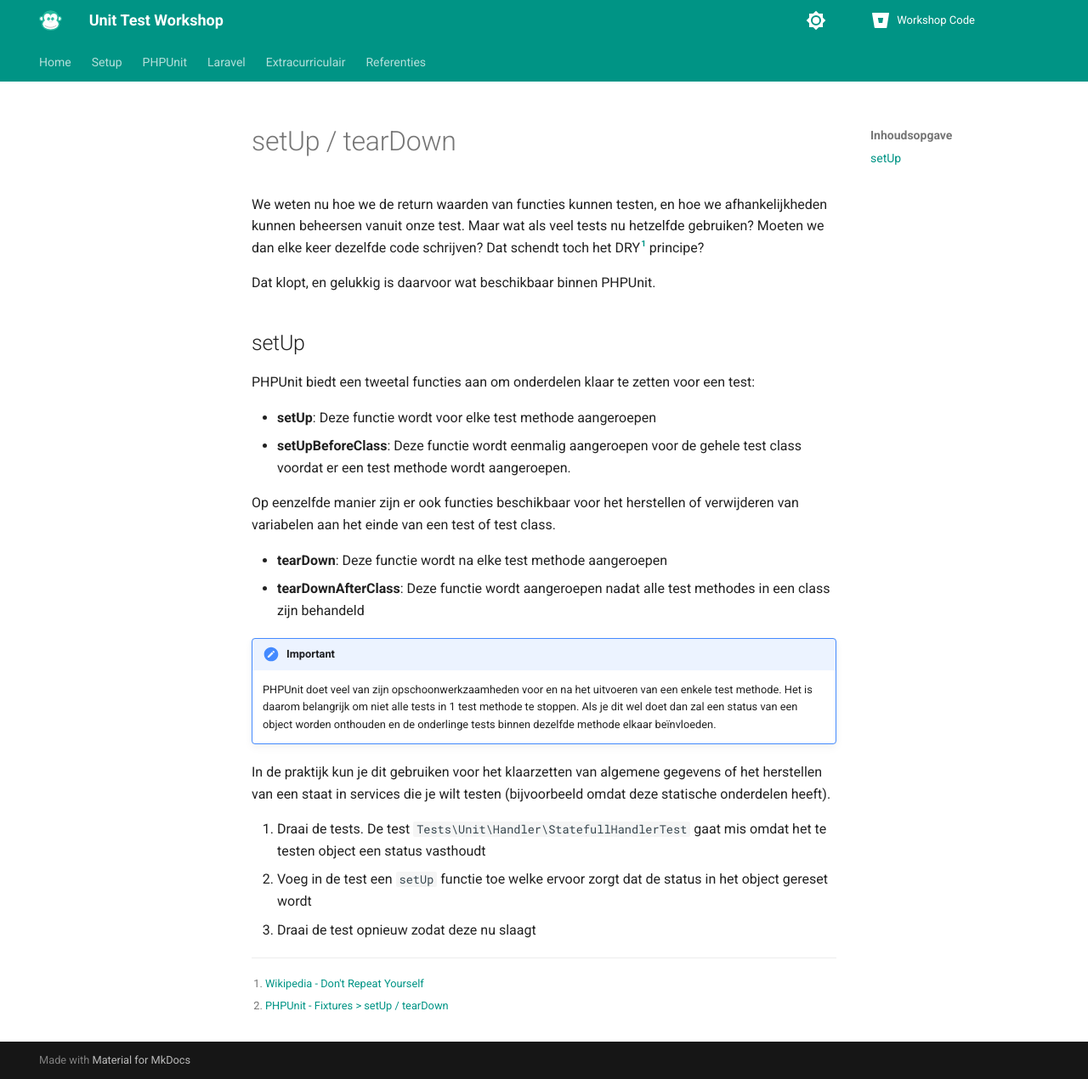
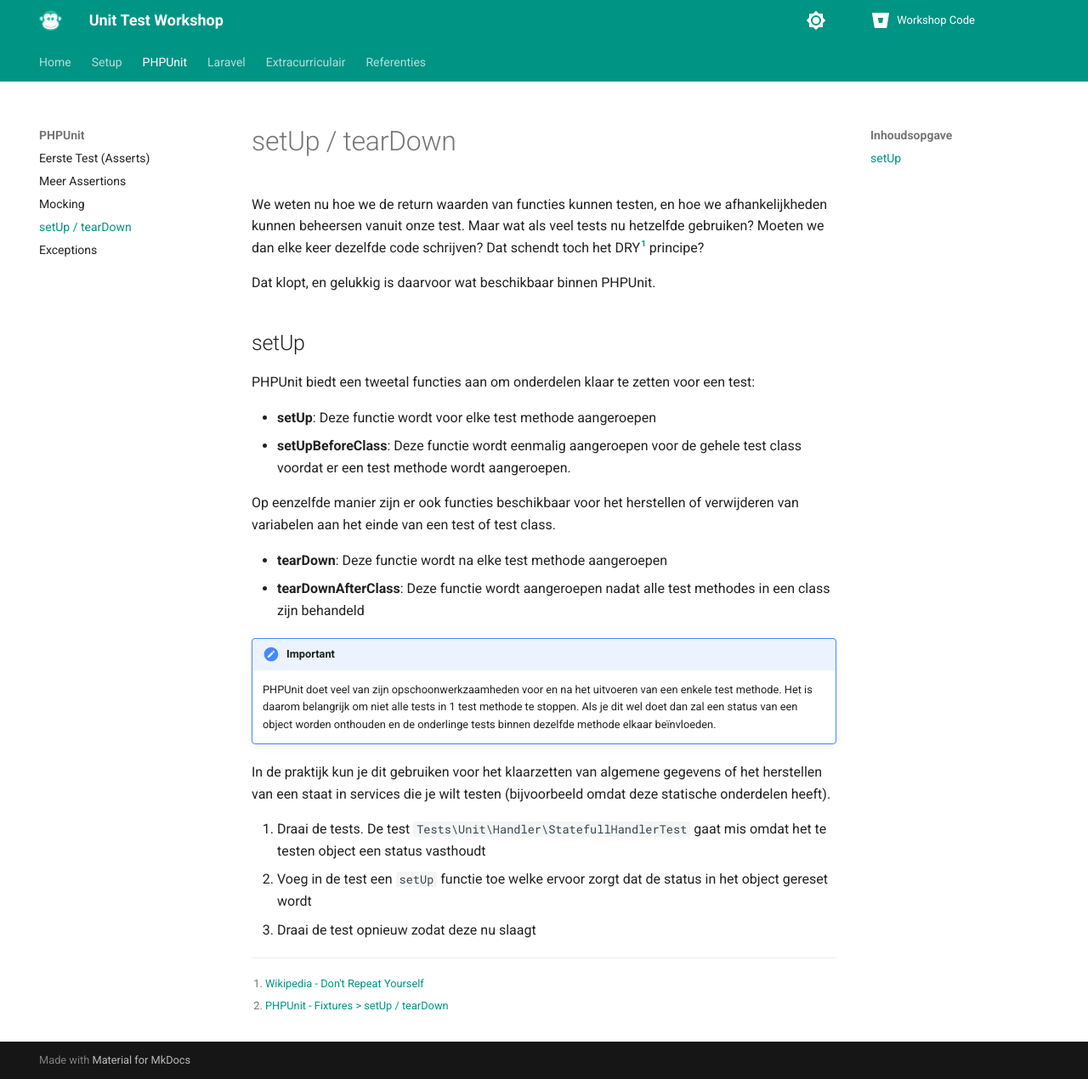
Before and after one commit to wimulkeman/symfony-unit-test-workshop-docs, an MkDocs documentation site: the page built from docs/tabs/PHPUnit/test-setup-teardown.md, in a window 1280 px wide and 1270 px high. Shown: the whole window at 85% size. Built offline with MkDocs 1.6.1 and Material for MkDocs 9.7.7, drawn with Linux system fonts in a browser that asks for light colours.

Commit message:
chore: add exercise pages

```diff
--- a/mkdocs.yml
+++ b/mkdocs.yml
@@ -53,6 +53,8 @@ nav:
       - Eerste Test (Asserts): tabs/PHPUnit/eerste-test-assert.md
       - Meer Assertions: tabs/PHPUnit/meer-assertions.md
       - Mocking: tabs/PHPUnit/mocking.md
+      - setUp / tearDown: tabs/PHPUnit/test-setup-teardown.md
+      - Exceptions: tabs/PHPUnit/exceptions.md
   - Laravel:
       - Laravel + PHPUnit: tabs/Laravel/testen-binnen-laravel.md
   - Extracurriculair:
```
